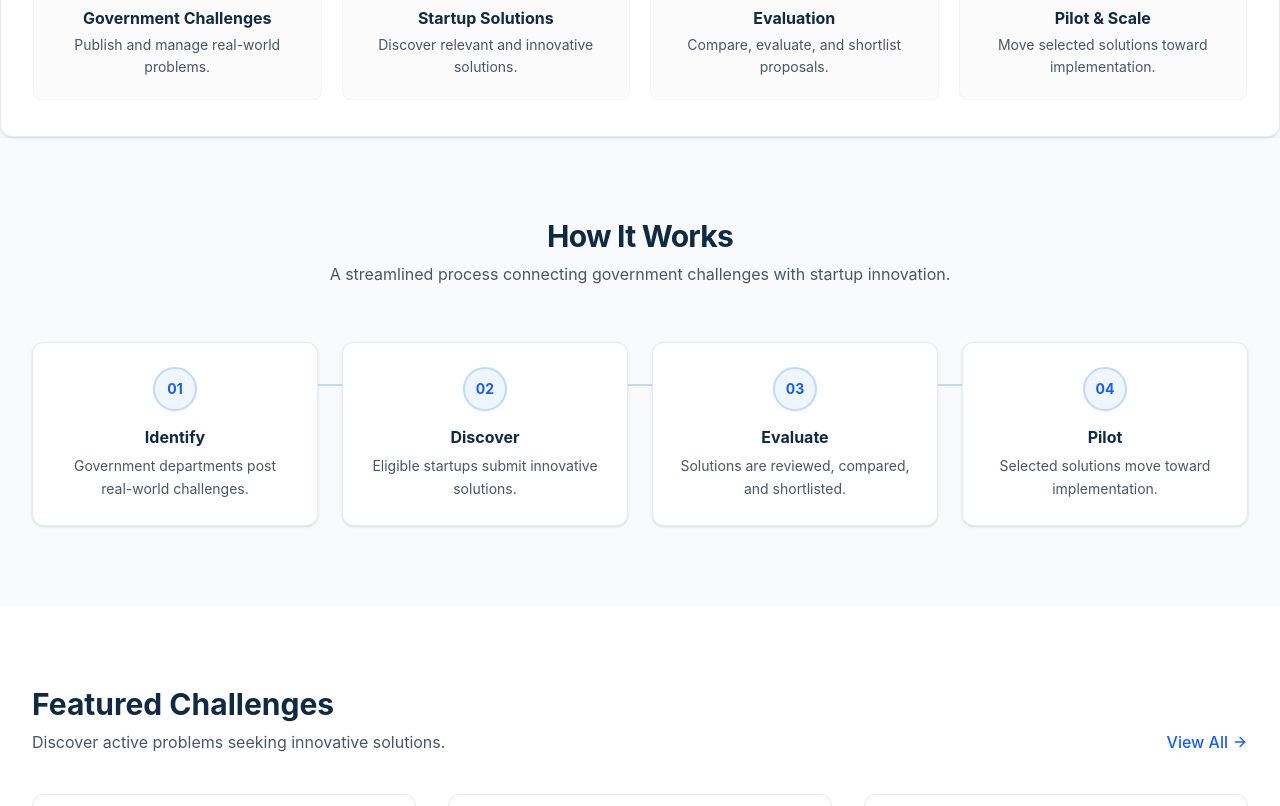
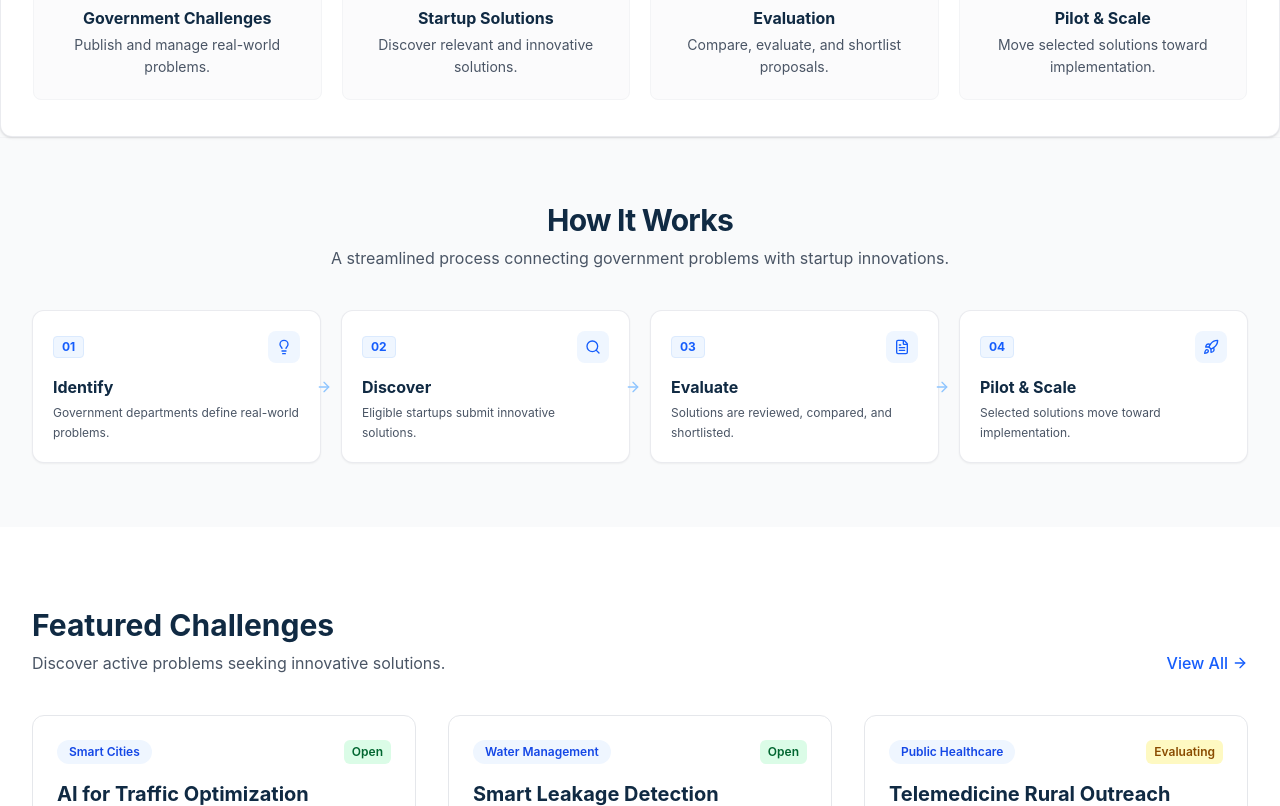
Before and after one commit to saikrishna-lockin/empower-india, a React (Vite) app: page / in a window 1280 px wide. Shown: the part 740-1546 px from the top of the page. Built offline with nearby package versions, Linux system fonts and the light colour scheme.

Commit message:
feat: Redesign How It Works into compact 4-step horizontal/vertical flow

```diff
--- a/src/pages/LandingPage.tsx
+++ b/src/pages/LandingPage.tsx
@@ -105,118 +105,142 @@ const LandingPage = () => {
       </section>
 
       {/* How It Works */}
-      <section id="how-it-works" className="py-14 sm:py-16 md:py-20 bg-gray-50 border-t border-gray-100">
+      <section id="how-it-works" className="py-12 sm:py-16 bg-gray-50 border-t border-gray-100">
         <div className="max-w-7xl mx-auto px-4 sm:px-6 lg:px-8">
-          <div className="text-center mb-10 sm:mb-14">
+          <div className="text-center mb-8 sm:mb-10">
             <h2 className="text-2xl sm:text-3xl font-bold text-navy-900 tracking-tight mb-2">How It Works</h2>
             <p className="text-sm sm:text-base text-gray-600 max-w-2xl mx-auto">
-              A streamlined process connecting government challenges with startup innovation.
+              A streamlined process connecting government problems with startup innovations.
             </p>
           </div>
 
-          {/* Desktop: Horizontal 4-Step Flow */}
-          <div className="hidden md:grid md:grid-cols-4 gap-6 relative">
-            {/* Connecting Horizontal Line */}
-            <div className="absolute top-[42px] left-16 right-16 h-0.5 bg-blue-200 z-0"></div>
-
+          {/* Desktop Flow: 01 Identify → 02 Discover → 03 Evaluate → 04 Pilot & Scale */}
+          <div className="hidden md:grid md:grid-cols-4 gap-4 lg:gap-5 relative">
             {/* Step 1 */}
-            <div className="relative z-10 bg-white p-5 lg:p-6 rounded-xl border border-gray-200/80 shadow-sm hover:shadow-md transition-shadow flex flex-col items-center text-center">
-              <div className="w-11 h-11 rounded-full bg-blue-50 border-2 border-blue-200 text-blue-600 font-bold text-sm flex items-center justify-center mb-3.5 shadow-xs">
-                01
+            <div className="relative bg-white p-5 rounded-xl border border-gray-200/80 shadow-xs hover:shadow-md transition-shadow flex flex-col justify-between">
+              <div>
+                <div className="flex items-center justify-between mb-3">
+                  <span className="text-xs font-bold text-blue-600 bg-blue-50 px-2 py-0.5 rounded border border-blue-100">01</span>
+                  <div className="w-8 h-8 rounded-lg bg-blue-50 text-blue-600 flex items-center justify-center">
+                    <Lightbulb className="w-4 h-4" />
                   </div>
-              <h3 className="text-base font-bold text-navy-900 mb-1.5">Identify</h3>
-              <p className="text-xs sm:text-sm text-gray-600 leading-relaxed">
-                Government departments post real-world challenges.
+                </div>
+                <h3 className="text-base font-bold text-navy-900 mb-1">Identify</h3>
+                <p className="text-xs text-gray-600 leading-relaxed">
+                  Government departments define real-world problems.
                 </p>
+              </div>
+              <ArrowRight className="hidden md:block absolute -right-2.5 lg:-right-3 top-1/2 -translate-y-1/2 w-4 h-4 text-blue-300 z-10" />
             </div>
 
             {/* Step 2 */}
-            <div className="relative z-10 bg-white p-5 lg:p-6 rounded-xl border border-gray-200/80 shadow-sm hover:shadow-md transition-shadow flex flex-col items-center text-center">
-              <div className="w-11 h-11 rounded-full bg-blue-50 border-2 border-blue-200 text-blue-600 font-bold text-sm flex items-center justify-center mb-3.5 shadow-xs">
-                02
+            <div className="relative bg-white p-5 rounded-xl border border-gray-200/80 shadow-xs hover:shadow-md transition-shadow flex flex-col justify-between">
+              <div>
+                <div className="flex items-center justify-between mb-3">
+                  <span className="text-xs font-bold text-blue-600 bg-blue-50 px-2 py-0.5 rounded border border-blue-100">02</span>
+                  <div className="w-8 h-8 rounded-lg bg-blue-50 text-blue-600 flex items-center justify-center">
+                    <Search className="w-4 h-4" />
                   </div>
-              <h3 className="text-base font-bold text-navy-900 mb-1.5">Discover</h3>
-              <p className="text-xs sm:text-sm text-gray-600 leading-relaxed">
+                </div>
+                <h3 className="text-base font-bold text-navy-900 mb-1">Discover</h3>
+                <p className="text-xs text-gray-600 leading-relaxed">
                   Eligible startups submit innovative solutions.
                 </p>
               </div>
+              <ArrowRight className="hidden md:block absolute -right-2.5 lg:-right-3 top-1/2 -translate-y-1/2 w-4 h-4 text-blue-300 z-10" />
+            </div>
 
             {/* Step 3 */}
-            <div className="relative z-10 bg-white p-5 lg:p-6 rounded-xl border border-gray-200/80 shadow-sm hover:shadow-md transition-shadow flex flex-col items-center text-center">
-              <div className="w-11 h-11 rounded-full bg-blue-50 border-2 border-blue-200 text-blue-600 font-bold text-sm flex items-center justify-center mb-3.5 shadow-xs">
-                03
+            <div className="relative bg-white p-5 rounded-xl border border-gray-200/80 shadow-xs hover:shadow-md transition-shadow flex flex-col justify-between">
+              <div>
+                <div className="flex items-center justify-between mb-3">
+                  <span className="text-xs font-bold text-blue-600 bg-blue-50 px-2 py-0.5 rounded border border-blue-100">03</span>
+                  <div className="w-8 h-8 rounded-lg bg-blue-50 text-blue-600 flex items-center justify-center">
+                    <FileText className="w-4 h-4" />
                   </div>
-              <h3 className="text-base font-bold text-navy-900 mb-1.5">Evaluate</h3>
-              <p className="text-xs sm:text-sm text-gray-600 leading-relaxed">
+                </div>
+                <h3 className="text-base font-bold text-navy-900 mb-1">Evaluate</h3>
+                <p className="text-xs text-gray-600 leading-relaxed">
                   Solutions are reviewed, compared, and shortlisted.
                 </p>
               </div>
+              <ArrowRight className="hidden md:block absolute -right-2.5 lg:-right-3 top-1/2 -translate-y-1/2 w-4 h-4 text-blue-300 z-10" />
+            </div>
 
             {/* Step 4 */}
-            <div className="relative z-10 bg-white p-5 lg:p-6 rounded-xl border border-gray-200/80 shadow-sm hover:shadow-md transition-shadow flex flex-col items-center text-center">
-              <div className="w-11 h-11 rounded-full bg-blue-50 border-2 border-blue-200 text-blue-600 font-bold text-sm flex items-center justify-center mb-3.5 shadow-xs">
-                04
+            <div className="relative bg-white p-5 rounded-xl border border-gray-200/80 shadow-xs hover:shadow-md transition-shadow flex flex-col justify-between">
+              <div>
+                <div className="flex items-center justify-between mb-3">
+                  <span className="text-xs font-bold text-blue-600 bg-blue-50 px-2 py-0.5 rounded border border-blue-100">04</span>
+                  <div className="w-8 h-8 rounded-lg bg-blue-50 text-blue-600 flex items-center justify-center">
+                    <Rocket className="w-4 h-4" />
                   </div>
-              <h3 className="text-base font-bold text-navy-900 mb-1.5">Pilot</h3>
-              <p className="text-xs sm:text-sm text-gray-600 leading-relaxed">
+                </div>
+                <h3 className="text-base font-bold text-navy-900 mb-1">Pilot & Scale</h3>
+                <p className="text-xs text-gray-600 leading-relaxed">
                   Selected solutions move toward implementation.
                 </p>
               </div>
             </div>
+          </div>
 
-          {/* Mobile / Tablet: Clean Vertical Timeline */}
+          {/* Mobile: Compact Vertical Flow with Connecting Line */}
           <div className="md:hidden relative max-w-md mx-auto">
             {/* Connecting Vertical Line */}
-            <div className="absolute top-6 bottom-6 left-[36px] w-0.5 bg-blue-200 z-0"></div>
+            <div className="absolute top-5 bottom-5 left-5 w-0.5 bg-blue-200 z-0"></div>
 
-            <div className="space-y-3.5">
+            <div className="space-y-3">
               {/* Step 1 */}
-              <div className="relative z-10 flex items-start gap-4 bg-white p-4 rounded-xl border border-gray-200/80 shadow-sm">
-                <div className="w-10 h-10 rounded-full bg-blue-50 border-2 border-blue-200 text-blue-600 font-bold text-sm flex items-center justify-center shrink-0 shadow-xs">
-                  01
+              <div className="relative z-10 flex items-center gap-3.5 bg-white p-3.5 rounded-xl border border-gray-200/80 shadow-xs">
+                <div className="w-10 h-10 rounded-lg bg-blue-50 border border-blue-200 text-blue-600 font-bold text-xs flex flex-col items-center justify-center shrink-0">
+                  <Lightbulb className="w-3.5 h-3.5 mb-0.5" />
+                  <span>01</span>
                 </div>
-                <div className="pt-0.5">
-                  <h3 className="text-base font-bold text-navy-900">Identify</h3>
-                  <p className="text-xs sm:text-sm text-gray-600 mt-0.5 leading-relaxed">
-                    Government departments post real-world challenges.
+                <div>
+                  <h3 className="text-sm font-bold text-navy-900">Identify</h3>
+                  <p className="text-xs text-gray-600 leading-snug">
+                    Government departments define real-world problems.
                   </p>
                 </div>
               </div>
 
               {/* Step 2 */}
-              <div className="relative z-10 flex items-start gap-4 bg-white p-4 rounded-xl border border-gray-200/80 shadow-sm">
-                <div className="w-10 h-10 rounded-full bg-blue-50 border-2 border-blue-200 text-blue-600 font-bold text-sm flex items-center justify-center shrink-0 shadow-xs">
-                  02
+              <div className="relative z-10 flex items-center gap-3.5 bg-white p-3.5 rounded-xl border border-gray-200/80 shadow-xs">
+                <div className="w-10 h-10 rounded-lg bg-blue-50 border border-blue-200 text-blue-600 font-bold text-xs flex flex-col items-center justify-center shrink-0">
+                  <Search className="w-3.5 h-3.5 mb-0.5" />
+                  <span>02</span>
                 </div>
-                <div className="pt-0.5">
-                  <h3 className="text-base font-bold text-navy-900">Discover</h3>
-                  <p className="text-xs sm:text-sm text-gray-600 mt-0.5 leading-relaxed">
+                <div>
+                  <h3 className="text-sm font-bold text-navy-900">Discover</h3>
+                  <p className="text-xs text-gray-600 leading-snug">
                     Eligible startups submit innovative solutions.
                   </p>
                 </div>
               </div>
 
               {/* Step 3 */}
-              <div className="relative z-10 flex items-start gap-4 bg-white p-4 rounded-xl border border-gray-200/80 shadow-sm">
-                <div className="w-10 h-10 rounded-full bg-blue-50 border-2 border-blue-200 text-blue-600 font-bold text-sm flex items-center justify-center shrink-0 shadow-xs">
-                  03
+              <div className="relative z-10 flex items-center gap-3.5 bg-white p-3.5 rounded-xl border border-gray-200/80 shadow-xs">
+                <div className="w-10 h-10 rounded-lg bg-blue-50 border border-blue-200 text-blue-600 font-bold text-xs flex flex-col items-center justify-center shrink-0">
+                  <FileText className="w-3.5 h-3.5 mb-0.5" />
+                  <span>03</span>
                 </div>
-                <div className="pt-0.5">
-                  <h3 className="text-base font-bold text-navy-900">Evaluate</h3>
-                  <p className="text-xs sm:text-sm text-gray-600 mt-0.5 leading-relaxed">
+                <div>
+                  <h3 className="text-sm font-bold text-navy-900">Evaluate</h3>
+                  <p className="text-xs text-gray-600 leading-snug">
                     Solutions are reviewed, compared, and shortlisted.
                   </p>
                 </div>
               </div>
 
               {/* Step 4 */}
-              <div className="relative z-10 flex items-start gap-4 bg-white p-4 rounded-xl border border-gray-200/80 shadow-sm">
-                <div className="w-10 h-10 rounded-full bg-blue-50 border-2 border-blue-200 text-blue-600 font-bold text-sm flex items-center justify-center shrink-0 shadow-xs">
-                  04
+              <div className="relative z-10 flex items-center gap-3.5 bg-white p-3.5 rounded-xl border border-gray-200/80 shadow-xs">
+                <div className="w-10 h-10 rounded-lg bg-blue-50 border border-blue-200 text-blue-600 font-bold text-xs flex flex-col items-center justify-center shrink-0">
+                  <Rocket className="w-3.5 h-3.5 mb-0.5" />
+                  <span>04</span>
                 </div>
-                <div className="pt-0.5">
-                  <h3 className="text-base font-bold text-navy-900">Pilot</h3>
-                  <p className="text-xs sm:text-sm text-gray-600 mt-0.5 leading-relaxed">
+                <div>
+                  <h3 className="text-sm font-bold text-navy-900">Pilot & Scale</h3>
+                  <p className="text-xs text-gray-600 leading-snug">
                     Selected solutions move toward implementation.
                   </p>
                 </div>
```
Lines whose indentation alone changed are shown as unchanged.
